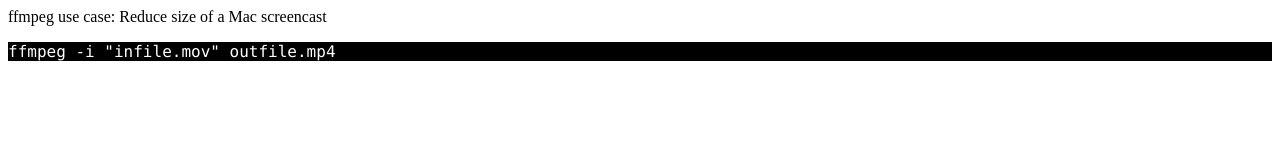
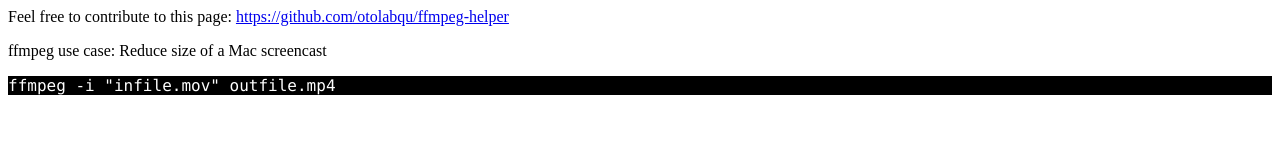
Before and after one commit to otolabqu/ffmpeg-helper, a plain HTML site: page index.html in a window 1280 px wide. Drawn offline with Linux system fonts and the light colour scheme.

Commit message:
contribute link

```diff
--- a/index.html
+++ b/index.html
@@ -9,6 +9,9 @@
   }
     </style>
 </head>
+<header>
+    Feel free to contribute to this page: <a href="https://github.com/otolabqu/ffmpeg-helper">https://github.com/otolabqu/ffmpeg-helper</a>
+</header>
 <body>
     <div>
         <p> ffmpeg use case: Reduce size of a Mac screencast</p>
```
